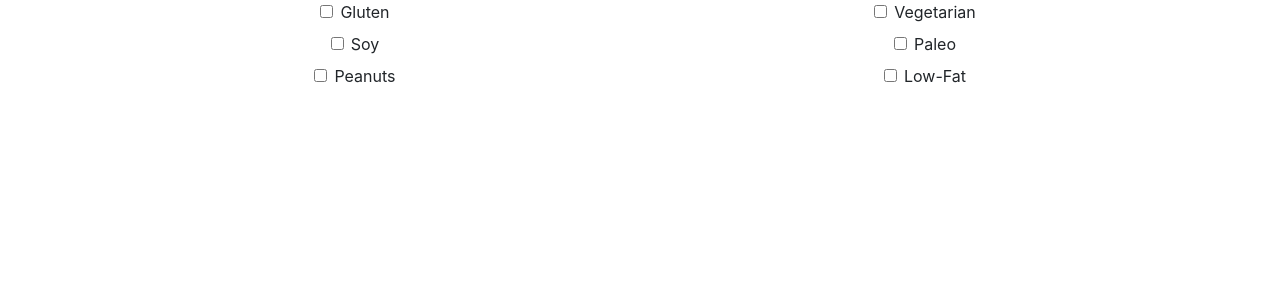
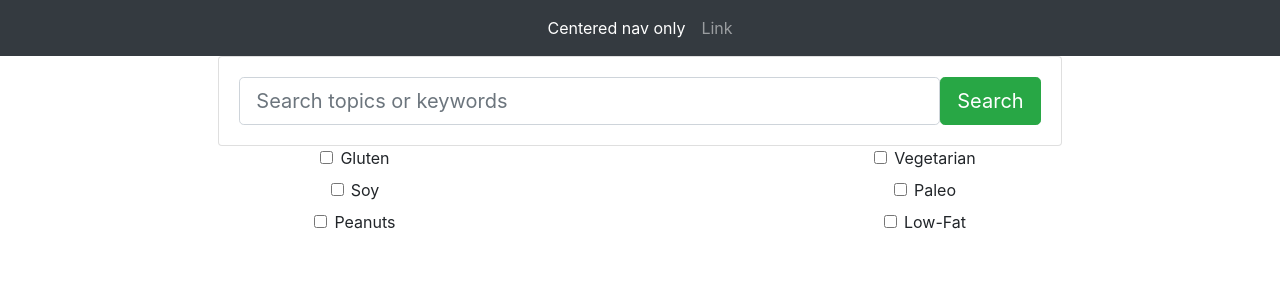
Before and after one commit to adamszabolcs/java-cookta-frontend, a React (Create React App) app: page / in a window 1280 px wide. Shown: the top 300 px of the page. Built offline with nearby package versions, Linux system fonts and the light colour scheme.

Commit message:
added components to app.js

```diff
--- a/src/App.js
+++ b/src/App.js
@@ -1,11 +1,15 @@
 import React, { Component } from 'react';
 import './App.css';
 import {FilterBar} from "./components/FilterBar";
+import {Navbar} from "./components/Navbar";
+import {SearchBar} from "./components/SearchBar";
 
 class App extends Component {
   render() {
     return (
       <div className="App">
+          <Navbar/>
+          <SearchBar/>
           <FilterBar/>
       </div>
     );
```
